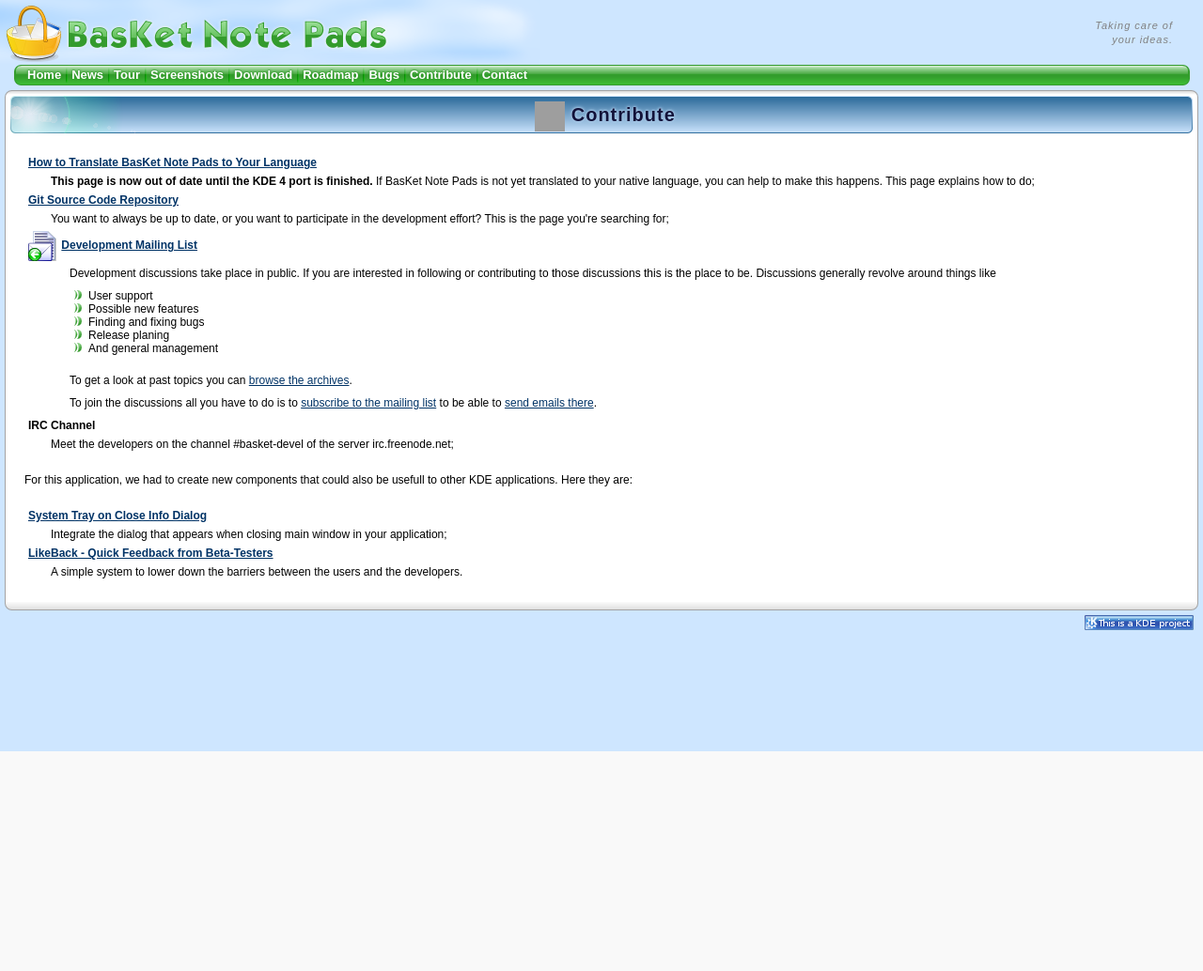
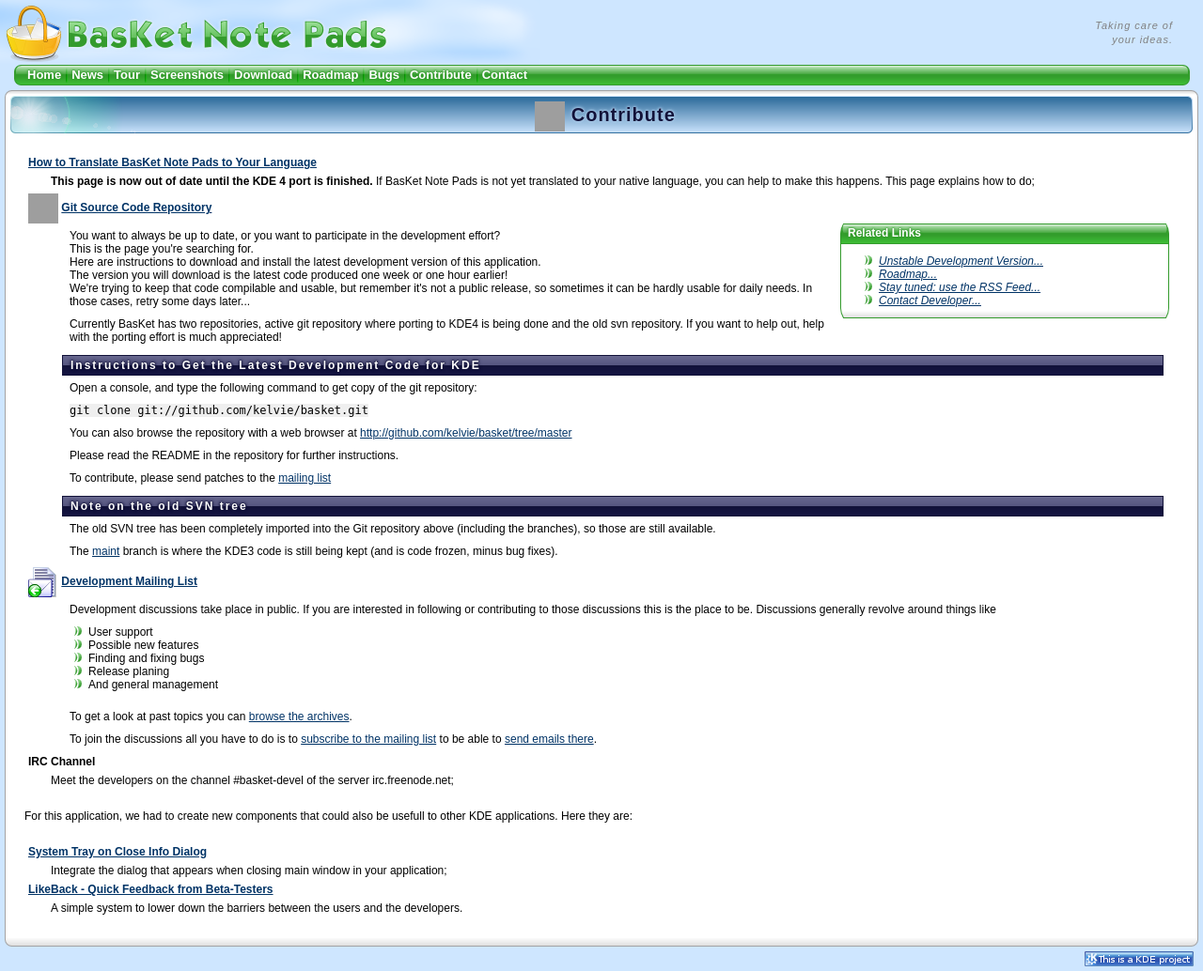
Before and after one commit to basket-notepads/basket-website, a PHP site: page /contribute.php in a window 1280 px wide. Shown: the whole page at 94% size. Before the commit the page ends 800 px from the top, so only its background shows below. Run offline with PHP 8.4, Linux system fonts and the light colour scheme; grey boxes are pictures that could not be loaded.

Commit message:
Moved the content from svnaccess.php into contribute.php.

```diff
--- a/contribute.php
+++ b/contribute.php
@@ -9,8 +9,42 @@
     <dl>
       <dt><a href="translate.php">How to Translate BasKet Note Pads to Your Language</a></dt>
         <dd><b>This page is now out of date until the KDE 4 port is finished.</b>  If BasKet Note Pads is not yet translated to your native language, you can help to make this happens. This page explains how to do;</dd>
-      <dt><a href="svnaccess.php">Git Source Code Repository</a></dt>
-        <dd>You want to always be up to date, or you want to participate in the development effort? This is the page you're searching for;</dd>
+      <dt>
+        <img  src="icos/32-svn.png" alt="" width="32" height="32" />
+        <a href="svnaccess.php">Git Source Code Repository</a>
+      </dt>
+        <dd>
+          <?php echoRelatedTop("Related Links"); ?>
+          <ul class="more">
+            <li><a href="development.php">Unstable Development Version...</a></li>
+            <li><a href="roadmap.php">Roadmap...</a></li>
+            <li><a href="rss.php">Stay tuned: use the RSS Feed...</a></li>
+            <li><a href="contact.php">Contact Developer...</a></li>
+          </ul>
+          <?php echoRelatedBottom(); ?>
+          <p>You want to always be up to date, or you want to participate in the development effort?<br>
+          This is the page you're searching for.<br>
+          Here are instructions to download and install the latest development version of this application.<br>
+          The version you will download is the latest code produced one week or one hour earlier!<br>
+          We're trying to keep that code compilable and usable, but remember it's not a public release, so sometimes it can be hardly usable for daily needs. In those cases, retry some days later...</p>
+          <p>
+          Currently BasKet has two repositories, active git repository where porting to KDE4 is being done and the old svn repository. If you want to help out, help with the porting effort is much appreciated!</p>
+
+          <h3>Instructions to Get the Latest Development Code for KDE</h3>
+          <p>Open a console, and type the following command to get copy of the git repository:</p>
+          <p>
+          <code style="font-family:monospace,Courier New">git clone git://github.com/kelvie/basket.git</code>
+          </p>
+          <p>You can also browse the repository with a web browser at <a href="http://github.com/kelvie/basket/tree/master">http://github.com/kelvie/basket/tree/master</a></p>
+          <p>Please read the README in the repository for further instructions.</p>
+          <p>To contribute, please send patches to the <a href="mailinglist.php">mailing list</a></p>
+          <h3>Note on the old SVN tree</h3>
+          <p>The old SVN tree has been completely imported into the Git repository
+              above (including the branches), so those are still available.</p>
+          <p>The <a href="http://github.com/kelvie/basket/commits/maint">maint</a>
+            branch is where the KDE3 code is still being kept (and is code frozen,
+            minus bug fixes).</p>
+        </dd>
       <dt>
         <img  src="icos/32-mailinglist.png" alt="" width="32" height="32" />
         <a href="mailinglist.php">Development Mailing List</a>
```
Also changed, not shown: svnaccess.php (deleted, +0 -98 lines).
